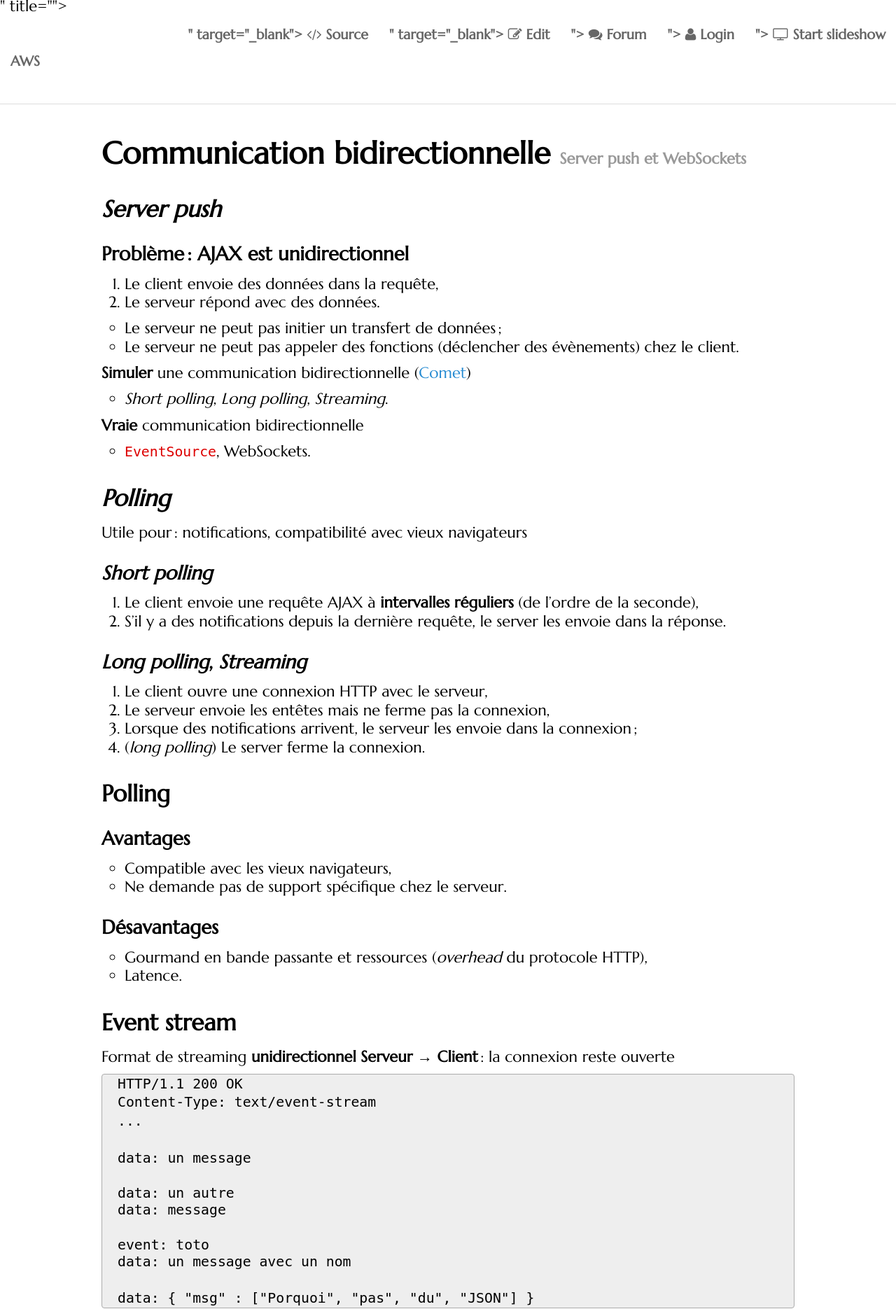
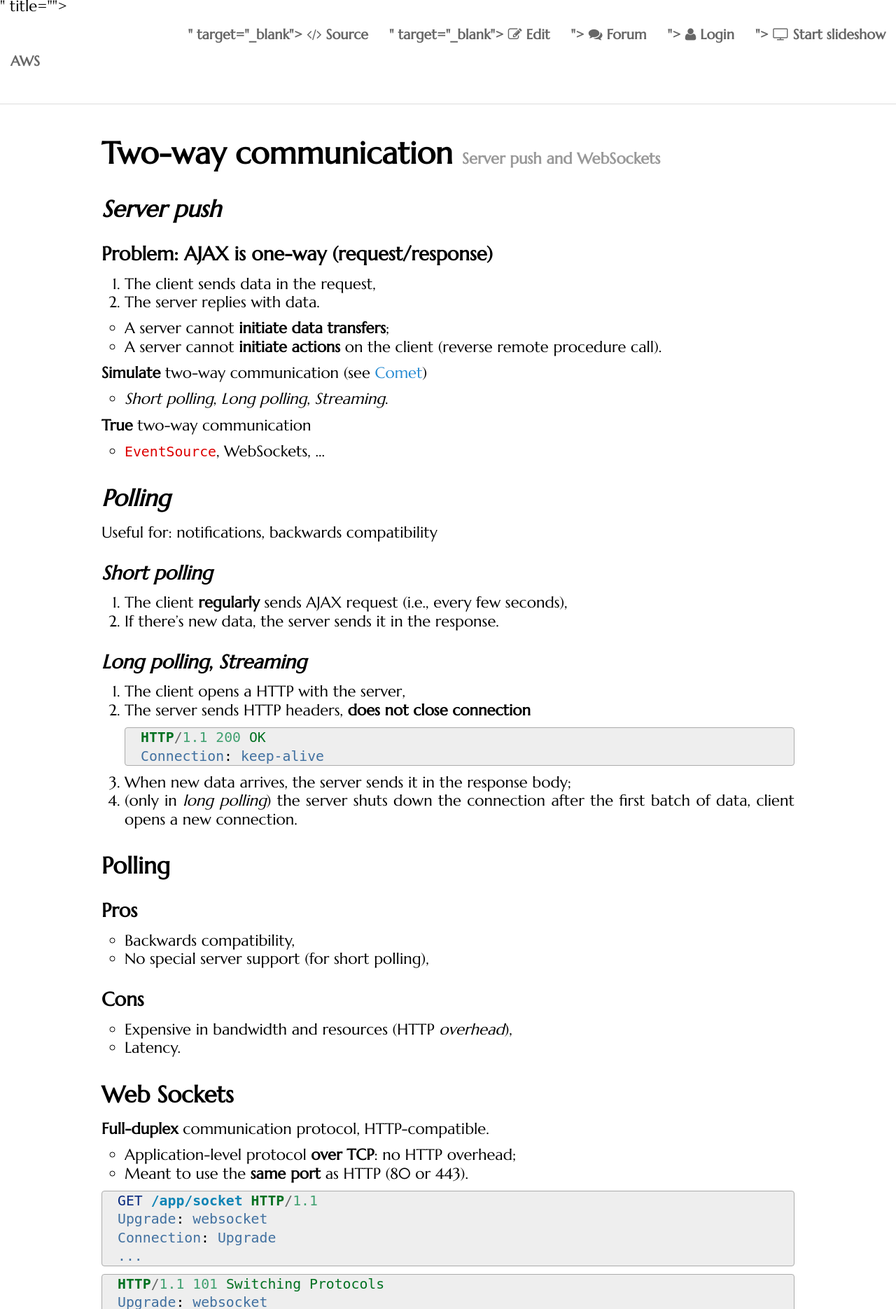
Before and after one commit to defeo/aws, a Jekyll site: the page built from _lessons/server-push.md, in a window 1280 px wide, cut to the strip 1773-3643 px from the top of the page. Shown: the whole strip at 70% size. Built offline with Jekyll 4.4.1, drawn with Linux system fonts in a browser that asks for light colours; some web fonts are replaced; some of the changed text lies outside the part shown.

Commit message:
Updated WebSocket lesson

````diff
--- a/_lessons/server-push.md
+++ b/_lessons/server-push.md
@@ -1,212 +1,125 @@
 ---
 layout: lesson
-title: Communication bidirectionnelle
-subtitle: Server push et WebSockets
+title: Two-way communication
+subtitle: Server push and WebSockets
 ---
 
 <section>
 
 ## *Server push*
 
-### Problème : AJAX est **unidirectionnel**
+### Problem: AJAX is **one-way** (request/response)
 
-1. Le client envoie des données dans la requête,
-2. Le serveur répond avec des données.
+1. The client sends data in the request,
+2. The server replies with data.
 
-- Le serveur ne peut pas initier un transfert de données ;
-- Le serveur ne peut pas appeler des fonctions (déclencher des
-  évènements) chez le client.
+- A server cannot **initiate data transfers**;
+- A server cannot **initiate actions** on the client (reverse remote
+  procedure call).
 
-**Simuler** une communication bidirectionnelle
-  ([Comet](http://en.wikipedia.org/wiki/Comet_%28programming%29))
+**Simulate** two-way communication (see
+  [Comet](https://en.wikipedia.org/wiki/Comet_%28programming%29))
 
 - *Short polling*, *Long polling*, *Streaming*.
 
-**Vraie** communication bidirectionnelle
+**True** two-way communication
 
-- `EventSource`, WebSockets.
+- `EventSource`, WebSockets, ...
 
 </section>
 <section>
 
 ## *Polling*
 
-Utile pour : notifications, compatibilité avec vieux navigateurs
+Useful for: notifications, backwards compatibility
 
 ### *Short polling*
 
-1. Le client envoie une requête AJAX à **intervalles réguliers** (de
-   l'ordre de la seconde),
-2. S'il y a des notifications depuis la dernière requête, le server
-   les envoie dans la réponse.
+1. The client **regularly** sends AJAX request (i.e., every few seconds),
+2. If there's new data, the server sends it in the response.
 
 ### *Long polling*, *Streaming*
 
-1. Le client ouvre une connexion HTTP avec le serveur,
-2. Le serveur envoie les entêtes mais ne ferme pas la connexion,
-3. Lorsque des notifications arrivent, le serveur les envoie dans la
-   connexion ;
-4. (*long polling*) Le server ferme la connexion.
+1. The client opens a HTTP with the server,
+2. The server sends HTTP headers, **does not close connection**
+
+   ```http
+   HTTP/1.1 200 OK
+   Connection: keep-alive
+   ```
+
+3. When new data arrives, the server sends it in the response body;
+4. (only in *long polling*) the server shuts down the connection after
+   the first batch of data, client opens a new connection.
 
 </section>
 <section>
 
 ## Polling
 
-### Avantages
+### Pros
 
-- Compatible avec les vieux navigateurs,
-- Ne demande pas de support spécifique chez le serveur.
+- Backwards compatibility,
+- No special server support (for short polling),
 
-### Désavantages
+### Cons
 
-- Gourmand en bande passante et ressources (*overhead* du protocole
-  HTTP),
-- Latence.
-
-</section>
-<section class="compact">
-
-## Event stream
-
-Format de streaming **unidirectionnel Serveur → Client** : la connexion
-reste ouverte
-
-<pre class="http"><code>HTTP/1.1 200 OK
-Content-Type: text/event-stream
-...
-
-<span id="evt-1">data: un message</span>
-
-<div id="evt-2">data: un autre
-data: message
-</div>
-<div id="evt-3">event: toto
-data: un message avec un nom
-</div>
-<span id="evt-4">data: { "msg" : ["Porquoi", "pas", "du", "JSON"] }</span>
-</code></pre>
-
-<style>
-html[data-incremental="1"] #evt-1,
-html[data-incremental="2"] #evt-2,
-html[data-incremental="3"] #evt-3,
-html[data-incremental="4"] #evt-4
-{ outline: solid thick red }
-</style>
-
-1. Un message d'une ligne,
-2. Un message sur plusieurs lignes,
-3. Un message *nommé*,
-4. On est libres de choisir le format des données.
-{:.incremental}
-
-Plus de détails : <https://hpbn.co/server-sent-events-sse/>.
-
-</section>
-<section class="compact">
-
-## Exemple de event stream : serveur
-
-~~~
-app.get('/api/notifications', function(req, res) {
-  res.set({                                        // Configuration des entêtes
-    'Content-Type': 'text/event-stream',
-    'Cache-Control': 'no-cache',
-    'Connection': 'keep-alive'
-  });                                              // On envoie les entêtes
-  res.writeHead(200);
-
-  var count = 0;                                   // On envoie un message
-  var timer = setInterval(function() {             // toutes les 2 secondes
-    res.write('data: Hello ' + count + '\n\n');
-    count++;
-    if (count >= 10) {                             // Après 10 messages on
-	  res.end();                                   // ferme la connexion
-	  clearInterval(timer);
-	}
-  }, 2000);
-});
-~~~
-
-- Facile en Node.js, plusieurs
-  [paquets disponibles](https://www.npmjs.com/browse/keyword/server-sent-events)
-  (notamment,
-  [`sse-writer`](https://www.npmjs.com/package/sse-writer)).
-- Nécessite configuration spécifique pour Apache+PHP.
-
-</section>
-<section>
-
-## Exemple `EventSource` : client
-
-Le client est notifié des messages du server par des **évènements**
-
-~~~
-var evt = new EventSource("/api/notifications");
-
-// Messages sans nom
-evt.addEventListener('message', function(e) {
-  console.log(e.data);
-});
-
-// Messages nommés
-evt.addEventListener('toto', function(e) {
-  console.log('Évènement nommé :', e.data);
-});
-~~~
-
-- **Pour :** Léger, simple, relativement bien supporté,
-- **Contre :** Unidirectionnel, nécessite le support du serveur,
-- **Démo :** <http://www.w3schools.com/html/tryit.asp?filename=tryhtml5_sse>.
+- Expensive in bandwidth and resources (HTTP *overhead*),
+- Latency.
 
 </section>
 <section>
 
 ## Web Sockets
 
-Protocole de communication **full-duplex**, compatible avec HTTP.
+**Full-duplex** communication protocol, HTTP-compatible.
 
-- Protocole applicatif **au dessus de TCP** : pas de overhead HTTP ;
-- Conçu pour utiliser le **même port** que HTTP (port 80 par défaut).
+- Application-level protocol **over TCP**: no HTTP overhead;
+- Meant to use the **same port** as HTTP (80 or 443).
 
 <div class="two-cols">
 
-~~~
+```http
 GET /app/socket HTTP/1.1
 Upgrade: websocket
 Connection: Upgrade
 ...
-~~~
-{:.http}
+```
+{:#ws-client}
 
-~~~
+```http
 HTTP/1.1 101 Switching Protocols
 Upgrade: websocket
 Connection: Upgrade
 ...
-~~~
-{:.http}
+```
+{:#ws-server}
 
 </div>
 
-1. Le client demande une connexion web socket,
-2. Le serveur répond avec `101 Switching Protocols`,
-3. Le serveur et le client établissent une connexion TCP de type Web Socket
-   (schema `ws://` ou `wss://`).
+<style>
+html[data-incremental="1"] #ws-client pre,
+html[data-incremental="2"] #ws-server pre
+{ box-shadow: 0 0 5px 5px blue }
+</style>
+
+1. The client asks for a web socket connection via HTTP,
+2. The server replies with `101 Switching Protocols`,
+3. The server and the client establish a Web Socket TCP connection
+   (`ws://` or `wss://` schema).
 {:.incremental}
 
 </section>
 <section>
 
-## Exemple WebSocket : serveur
+## WebSocket example: server
 
-Exemple avec le paquet Node [`ws`](https://www.npmjs.com/package/ws):
+Example using the [`ws`](https://www.npmjs.com/package/ws) package:
 
-```
+```js
 var WebSocket = require('ws');
 
-var server = new WebSocket.Server({ port: 8080 });
+var server = new WebSocket.Server({ port: 80 });
 
 server.on('connection', function connection(ws) {
   ws.on('message', function(message) {
@@ -220,13 +133,13 @@ server.on('connection', function connection(ws) {
 </section>
 <section>
 
-## Exemple WebSocket : client (navigateur)
+## WebSocket example: client (browser)
 
-Exemple avec
-l'[API standardisée par le W3C](https://developer.mozilla.org/en-US/docs/Web/API/WebSocket):
+Example using the [native browser
+API](https://developer.mozilla.org/en-US/docs/Web/API/WebSocket):
 
-```
-var ws = new WebSocket('ws://localhost:8080');
+```js
+var ws = new WebSocket('ws://www.example.com/');
 
 ws.addEventListener('open', function(e) {
   ws.addEventListener('message', function(e) {
@@ -236,44 +149,108 @@ ws.addEventListener('open', function(e) {
   ws.send('something else');
 });
 ```
+</section>
+<section>
+
+## Server example with Express and ws <small>(see [demo](https://glitch.com/~defeo-lu-aws-ws-demo))</small>
+
+```js
+var http = require('http');
+var express = require('express');
+var WebSocket = require('ws');
+
+var app = express();
+var server = http.createServer(app);
+var wsserver = new WebSocket.Server({ server: server });
+
+wsserver.on('connection', function connection(ws) {
+  ws.on('message', function(message) {
+    console.log('received:', message);
+  });
+
+  ws.send('something');
+});
+
+server.listen(80);
+```
 
 </section>
 <section>
 
 ## Web Sockets
 
-### Avantages
+### Pros
 
-- Bidirectionnels,
-- Peu de overhead,
-- Standardisés par l'IETF en 2011 (et *Candidate Recommendation* du W3C),
-- Disponibles dans tous les navigateurs modernes.
+- Two-way
+- Little overhead,
+- Supported by all modern browsers.
 
-### Désavantages
+### Cons
 
-- Nécessitent de support dans le serveur,
-- Difficiles à configurer avec Apache+PHP.
+- Need special support in the server.
+- Not compatible with old browsers.
+- Hard to mix with old style web programming (best to go
+  *full-WebSockets or nothing*).
 
+### Node.js libraries
 
-### Bibliothèques
-
-- Paquets Node.js : [`ws`](https://www.npmjs.com/package/ws),
+- Basic implementations: [`ws`](https://www.npmjs.com/package/ws),
   [`μws`](https://www.npmjs.com/package/uws),
   [`engine.io`](https://www.npmjs.com/package/engine.io),
   [`primus`](https://www.npmjs.com/package/primus), ...
-- Bibliothèque compatible Node.js : <http://socket.io/>;
-- PHP : <http://socketo.me/>.
+- Overlay libraries: <https://socket.io/> (automatic fallback, JSON handling, ...).
 
 </section>
 <section>
 
-## Lectures
+## Other server push techniques
 
-- [Tutoriel de html5rocks `EventSource`](http://www.html5rocks.com/en/tutorials/eventsource/basics/).
-- [Tutoriel MDN `EventSource`](https://developer.mozilla.org/docs/Server-sent_events/Using_server-sent_events).
-- [Détail du protocole SSE](https://hpbn.co/server-sent-events-sse/)
-  par [*Ilya Grigorik*](https://www.igvita.com/).
-- [Guides MDN Web Sockets](https://developer.mozilla.org/docs/WebSockets).
-- Exemple de [chat en Express+socket.io](http://socket.io/get-started/chat/).
+### Event streams and `EventSource` ([demo](https://www.w3schools.com/html/tryit.asp?filename=tryhtml5_sse))
+
+- A standardized version of HTTP streaming,
+- Uses special `Content-Type: text/event-stream`,
+- Standardized browser support via the [`EventSource`
+  API](https://developer.mozilla.org/en-US/docs/Web/API/Server-sent_events/Using_server-sent_events).
+
+**Pros:** easy to implement, compatible with old-style AJAX.
+**Cons:** HTTP overhead, one-way (server to client), inconsistent support.
+
+### Service workers and Push notifications
+
+- **[Service
+  workers](https://developer.mozilla.org/en-US/docs/Web/API/Service_Worker_API):**
+  technology for offline web apps, background work;
+
+- **[Push
+  notifications](https://developer.mozilla.org/en-US/docs/Web/API/Push_API):**
+  API to send notifications to a Service Worker.
+
+**Pros:** powerful, enables unique features (mobile oriented).
+**Cons:** still experimental, advanced API.
 
 </section>
+<section>
+
+## References
+
+### WebSockets
+
+- MDN [guides on Web
+  Sockets](https://developer.mozilla.org/docs/WebSockets): [writing
+  clients](https://developer.mozilla.org/en-US/docs/Web/API/WebSockets_API/Writing_WebSocket_client_applications),
+  [writing
+  servers](https://developer.mozilla.org/en-US/docs/Web/API/WebSockets_API/Writing_WebSocket_servers),
+  ...
+- [`ws` package docs](https://github.com/websockets/ws).
+- [Chat example](https://socket.io/get-started/chat/) with Express + socket.io.
+
+### Other technologies
+
+- [MDN tutorial on `EventSource`](https://developer.mozilla.org/docs/Server-sent_events/Using_server-sent_events).
+- [html5rocks tutorial on `EventSource`](https://www.html5rocks.com/en/tutorials/eventsource/basics/).
+- [Details on SSE](https://hpbn.co/server-sent-events-sse/)
+  by [*Ilya Grigorik*](https://www.igvita.com/).
+- [MDN on Service Workers](https://developer.mozilla.org/en-US/docs/Web/API/Service_Worker_API).
+- [MDN on Push API](https://developer.mozilla.org/en-US/docs/Web/API/Push_API).
+
+</section>
````
